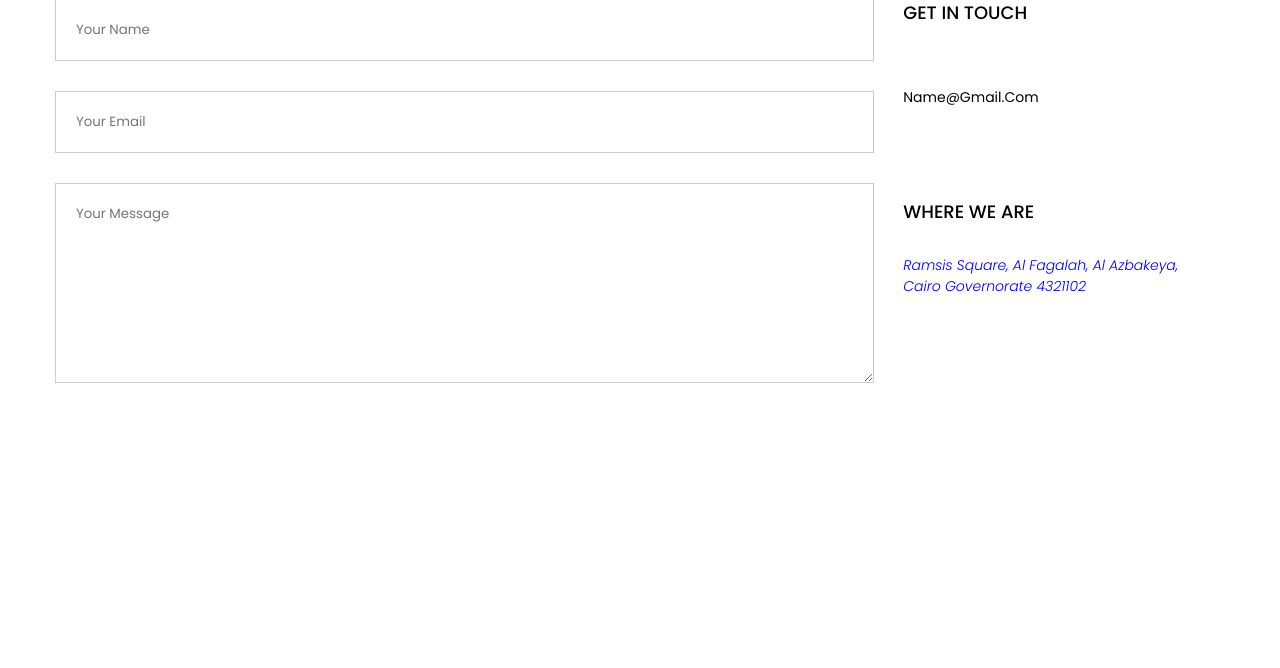
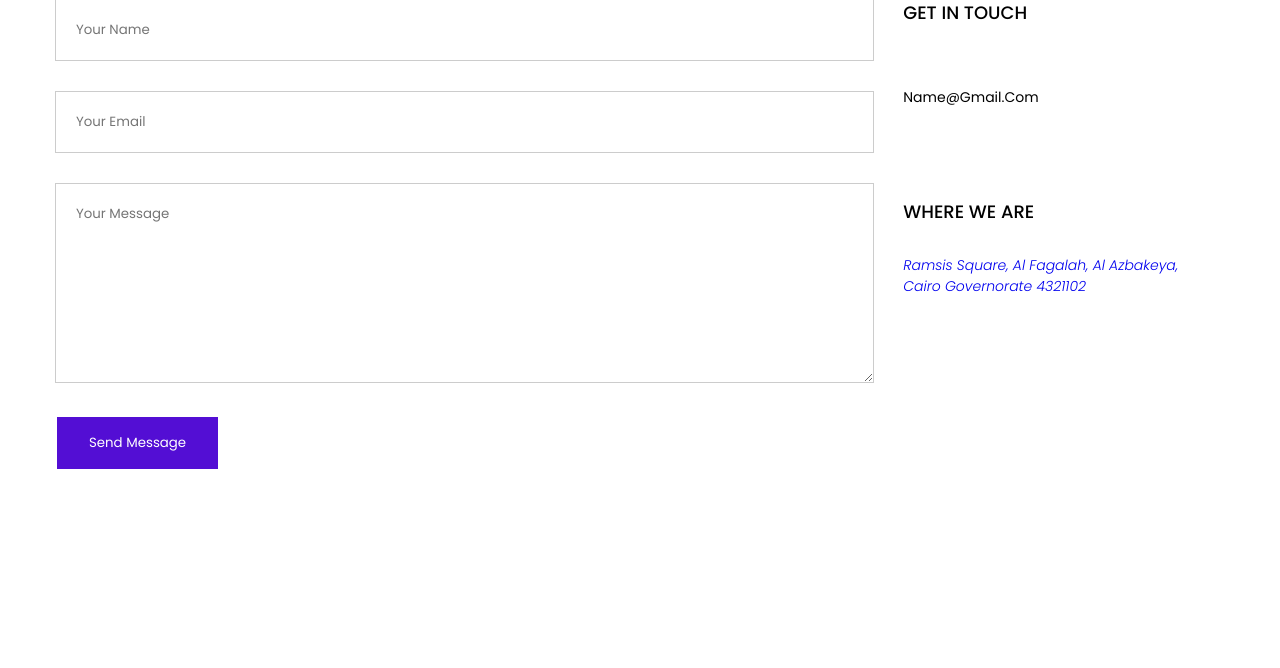
Before and after one commit to nouka01/TrainTicketingSystem, a PHP site: page /cu.php in a window 1280 px wide. Shown: the part 227-895 px from the top of the page. Run offline with PHP 8.4, Linux system fonts and the light colour scheme.

Commit message:
send messsage button bug fixed

```diff
--- a/css/cu.css
+++ b/css/cu.css
@@ -58,3 +58,12 @@
 .contact .content .info h4:nth-of-type(2) {
     margin-top: 90px;
 }
+input[type=button] {
+    background-color: #530ed4;
+    border: none;
+    color: white;
+    padding: 16px 32px;
+    text-decoration: none;
+    margin: 4px 2px;
+    cursor: pointer;
+  }
--- a/cu.php
+++ b/cu.php
@@ -1,5 +1,5 @@
 <link rel="stylesheet" href="css/cu.css">
-<link rel="stylesheet" href="css/index.css">
+
 
     <link rel="preconnect" href="https://fonts.googleapis.com">
     <link rel="preconnect" href="https://fonts.gstatic.com" crossorigin>
@@ -20,7 +20,9 @@ include 'navbar.php';?>
                     <input class="main-input" type="text" name="name" placeholder="Your Name">
                     <input class="main-input" type="email" name="mail" placeholder="Your Email">
                     <textarea class="main-input" name="message" placeholder="Your Message"></textarea>
-                    <input type="submit" value="Send Message">
+                    <input type="button" value="Send Message">
+
+
                 </form>
                 <div class="info">
                     <h4>Get In Touch</h4>
```
